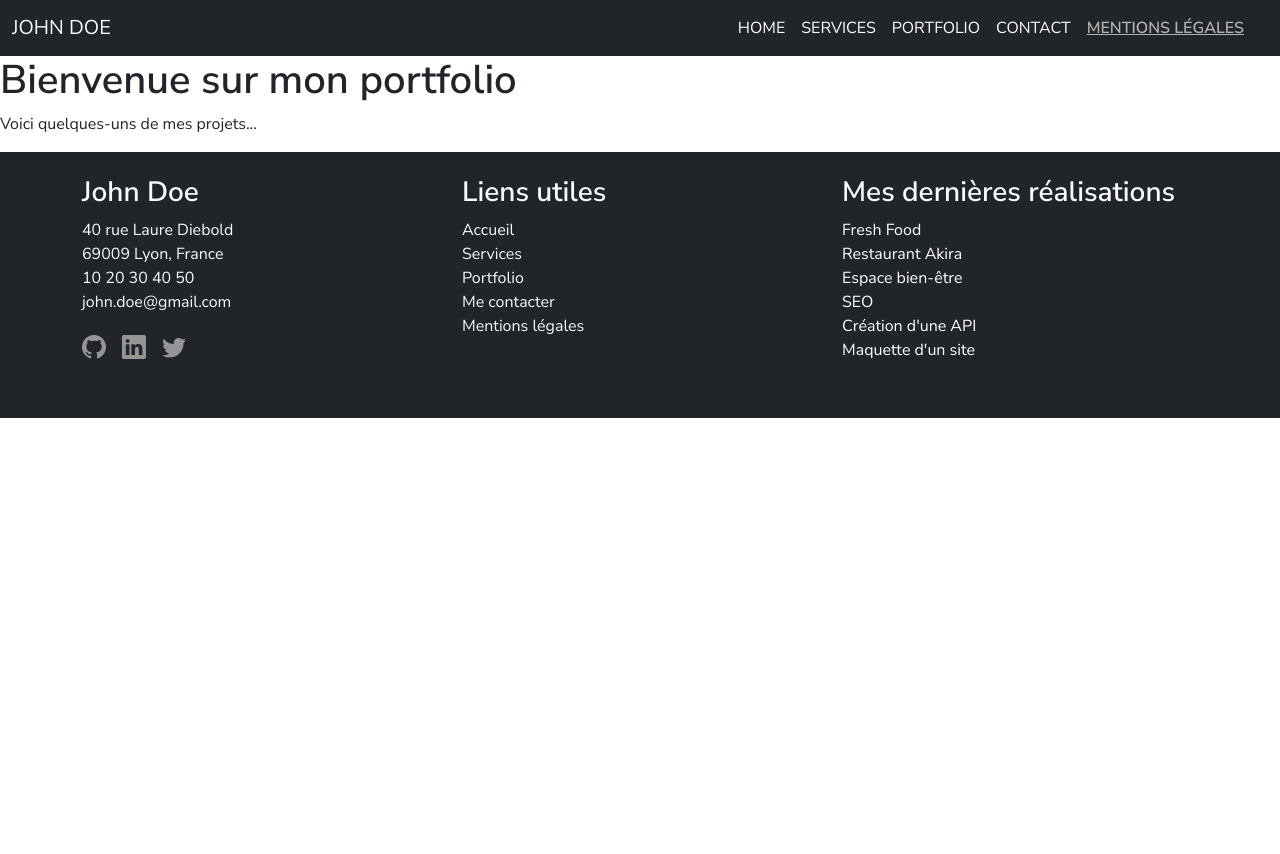
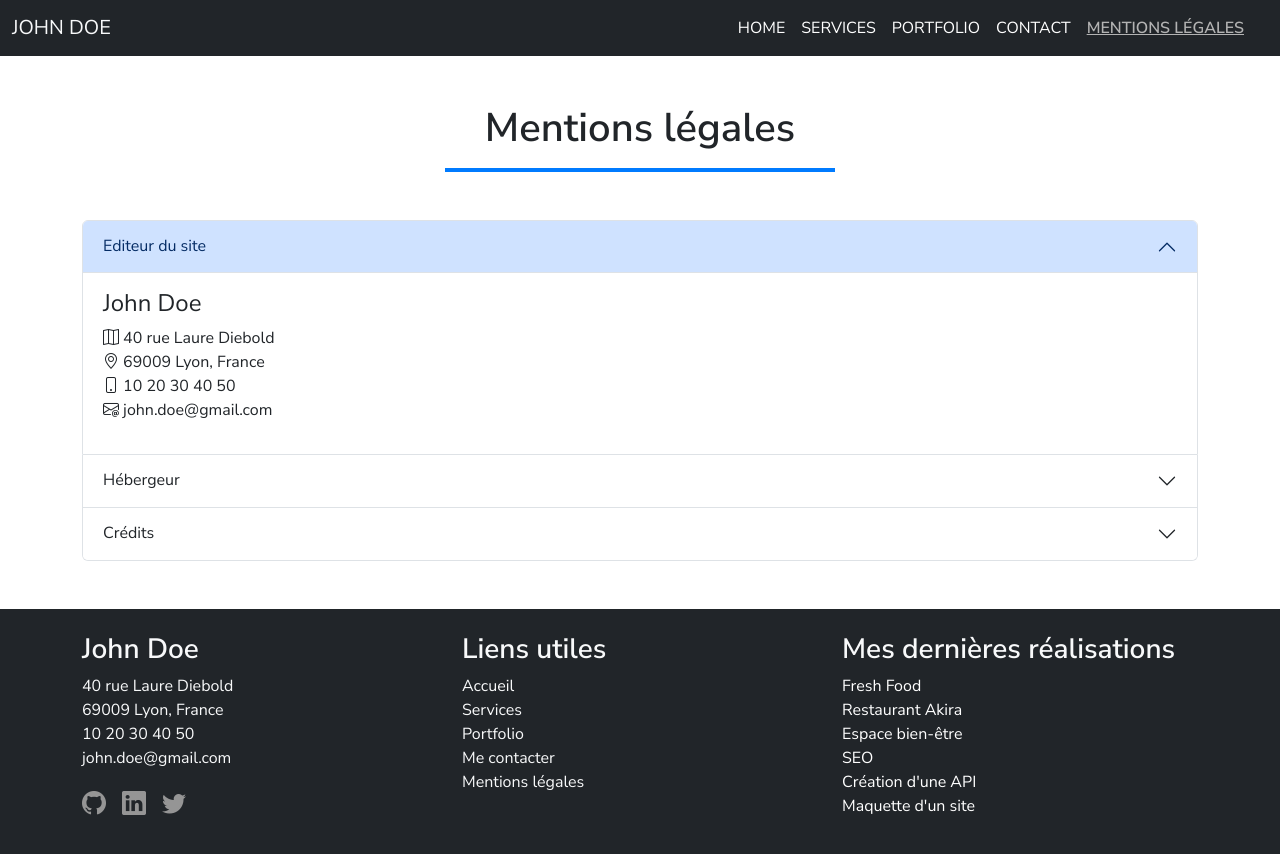
Before and after one commit to galeopx/portfolio-dwwm, a React (Create React App) app: page /MentionsLegales in a window 1280 px wide. Shown: the top 854 px of the page. Before the commit the page ends 800 px from the top, so only its background shows below. Built offline with nearby package versions, Linux system fonts and the light colour scheme.

Commit message:
Mentions Legales finished

```diff
--- /dev/null
+++ b/src/assets/style/MentionsLegales.css
@@ -0,0 +1,6 @@
+.blue-line {
+    height: 4px;
+    background-color: #007bff;
+    width: 35%;
+    margin: 10px auto 0;
+  }
--- a/src/pages/MentionsLegales.js
+++ b/src/pages/MentionsLegales.js
@@ -1,11 +1,67 @@
 import React from "react";
+import "../assets/style/MentionsLegales.css"
 
-const Contact = () => {
+const MentionsLegales = () => {
     return(
-        <div>
-            <h1>Bienvenue sur mon portfolio</h1>
-            <p>Voici quelques-uns de mes projets...</p>
+    <div className="container mt-5 mb-5">
+        <h1 className="text-center fw-bold mb-3">Mentions légales</h1>
+        <div className="blue-line mb-5"></div>
+        <div className="accordion" id="mentionslegales">
+            {/* Start with the first element: Editeur du site */}
+            <div className="accordion-item">
+                <h2 className="accordion-header" id="editorTitle">
+                    <button className="accordion-button" type="button" data-bs-toggle="collapse" data-bs-target="#collapseEditor" aria-expanded="true" aria-controls="collapseEditor">
+                        Editeur du site
+                    </button>
+                </h2>
+                <div id="collapseEditor" className="accordion-collapse show" aria-labelledby="editorTitle"data-bs-parent="#mentionslegales" >
+                    <div className="accordion-body">
+                        <h3 className="h4">John Doe</h3>
+                        <p className="mb-0"><i class="bi bi-map"></i> 40 rue Laure Diebold</p>
+                        <p className="mb-0"><i class="bi bi-geo-alt"></i> 69009 Lyon, France</p>
+                        <p className="mb-0"><i class="bi bi-phone"></i> 10 20 30 40 50</p>
+                        <p><i class="bi bi-envelope-at"></i> john.doe@gmail.com</p>
+                    </div>
+                </div>
+            </div>
+            {/* The second element about host */}
+            <div className="accordion-item">
+                <h2 className="accordion-header" id="hostTitle">
+                    <button className="accordion-button collapsed" type="button" data-bs-toggle="collapse"data-bs-target="#collapseHost"aria-expanded="false"aria-controls="collapseHost">
+                    Hébergeur
+                    </button>
+                </h2>
+                <div id="collapseHost" className="accordion-collapse collapse" aria-labelledby="hostTitle"data-bs-parent="#mentionslegales" >
+                    <div className="accordion-body">
+                        <h3 className="fw-bold">alwaysdata</h3>
+                        <p>91 Rue du Faubourg Saint-Honoré, 75008 Paris </p>
+                        <p><i class="bi bi-globe me-1"></i><a href="www.alwaysdata.com"target="_blank" rel="noonpener noreferrer">www.alwaysdata.com</a></p>
+                    </div>
+                </div>
+            </div>
+            {/* The third element about credits */}
+            <div className="accordion-item">
+                <h2 className="accordion-header" id="creditsTitle">
+                    <button className="accordion-button collapsed"type="button"data-bs-toggle="collapse"data-bs-target="#collapseCredits"aria-expanded="false"aria-controls="collapseCredits">
+                    Crédits
+                    </button>
+                </h2>
+                <div id="collapseCredits"className="accordion-collapse collapse"aria-labelledby="creditsTitle"data-bs-parent="#mentionslegales">
+                    <div className="accordion-body">
+                        <h3 className="fw-bold">Crédits</h3>
+                        <p>Ce site a été réalisé par John Doe, étudiant au <span className="text-decoration-underline text-primary">Centre Européen de Formation</span></p>
+                        <p className="fst-italic">Les images utilisées sur ce site proviennent de
+                            <a href="https://pixabay.com" target="_blank" rel="noonpener noreferrer"> Pixabay</a>
+                        </p>
+                        <p className="fst-italic">Le favicon de ce site a été fournie par
+                            <a href="https://www.flaticon.com/de/kostenlose-icons/john-doe" target="_blank" rel="noonpener noreferrer"> John doe Icons erstellt von Freepik - Flaticon</a>
+                        </p>
+                    </div>
+                </div>
+            </div>
         </div>
+    </div>
+
     );
 }
-export default Contact;
+export default MentionsLegales;
```
